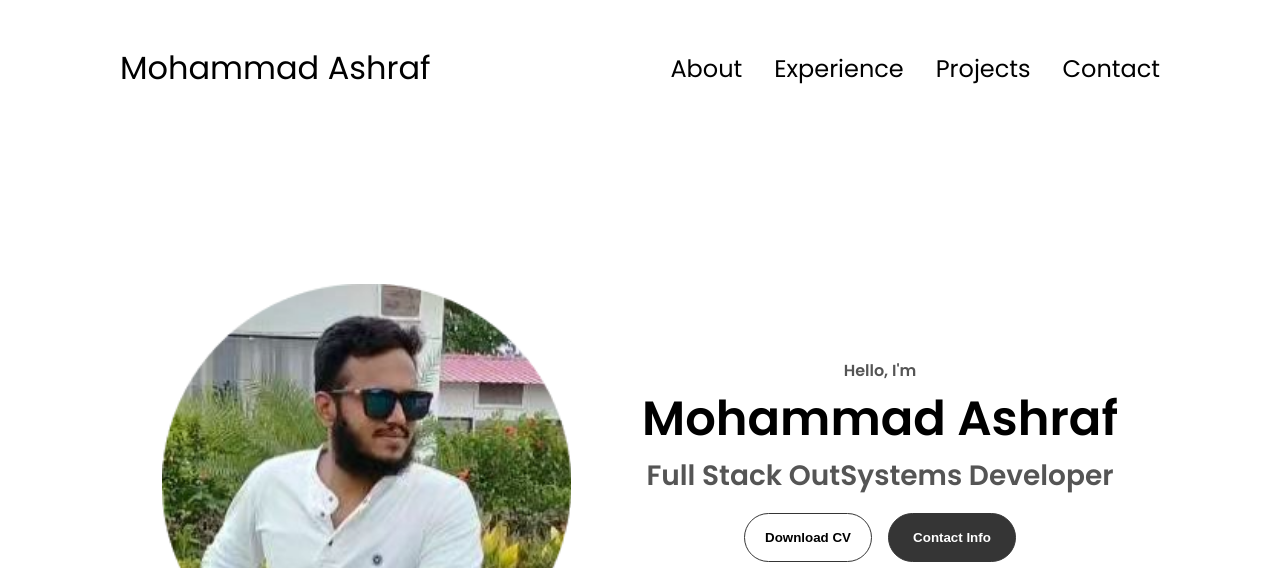
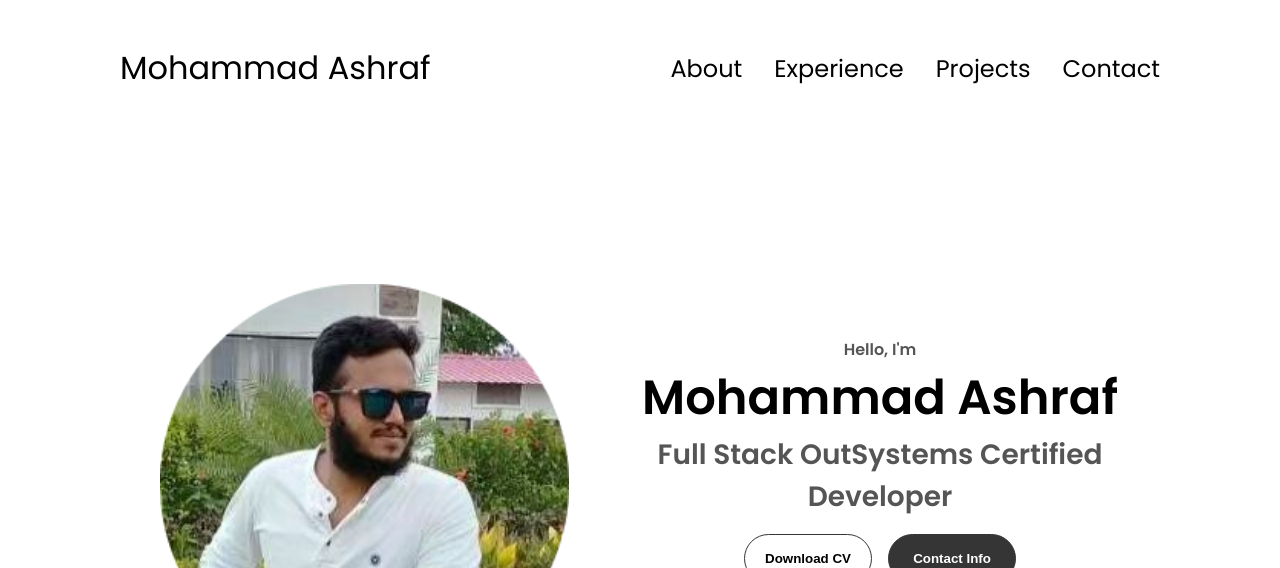
Before and after one commit to salmansyed96/Ammar-Portfolio, a plain HTML site: page index.html in a window 1280 px wide. Shown: the top 568 px of the page. Drawn offline with Linux system fonts and the light colour scheme.

Commit message:
Certified

```diff
--- a/index.html
+++ b/index.html
@@ -43,7 +43,7 @@
       <div class="section__text">
         <p class="section__text__p1">Hello, I'm</p>
         <h1 class="title">Mohammad Ashraf</h1>
-        <p class="section__text__p2">Full Stack OutSystems Developer</p>
+        <p class="section__text__p2">Full Stack OutSystems Certified Developer</p>
         <div class="btn-container">
           <button
             class="btn btn-color-2"
```
Also changed, not shown: 1 other file.
